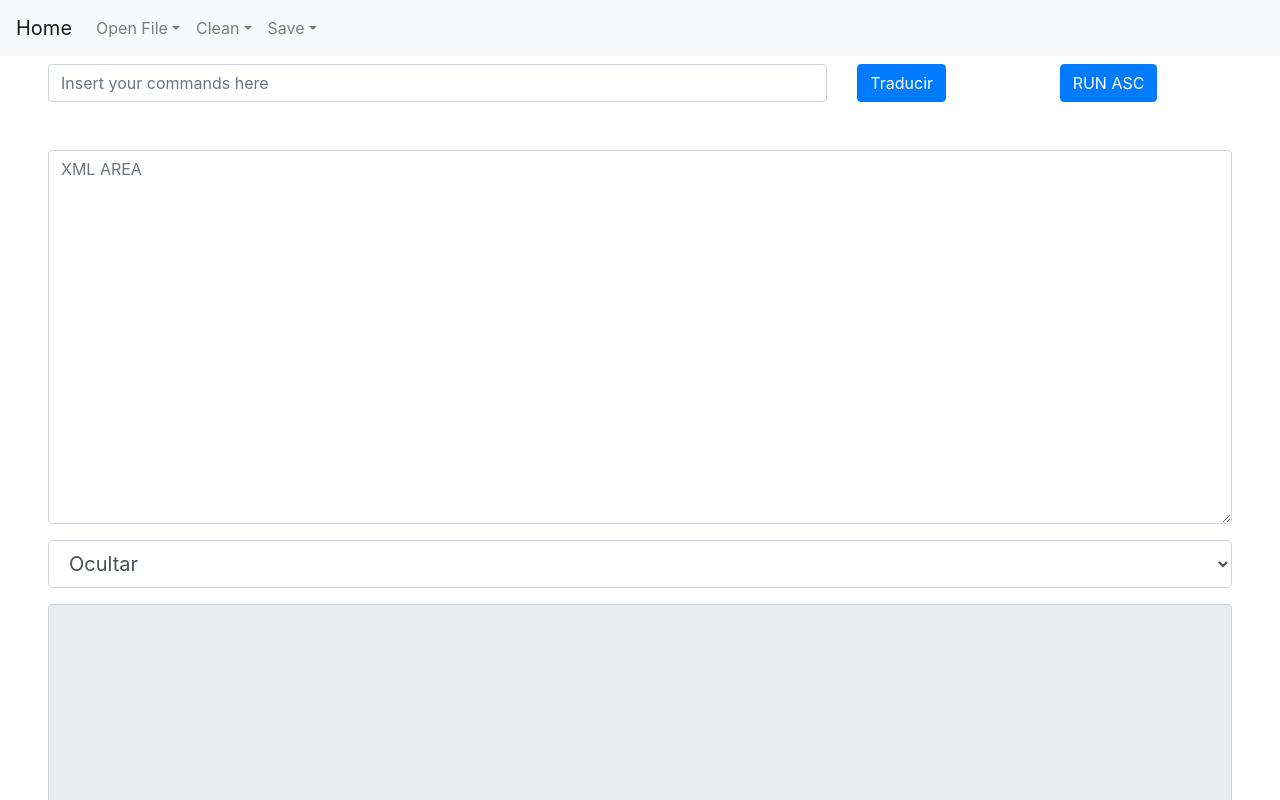
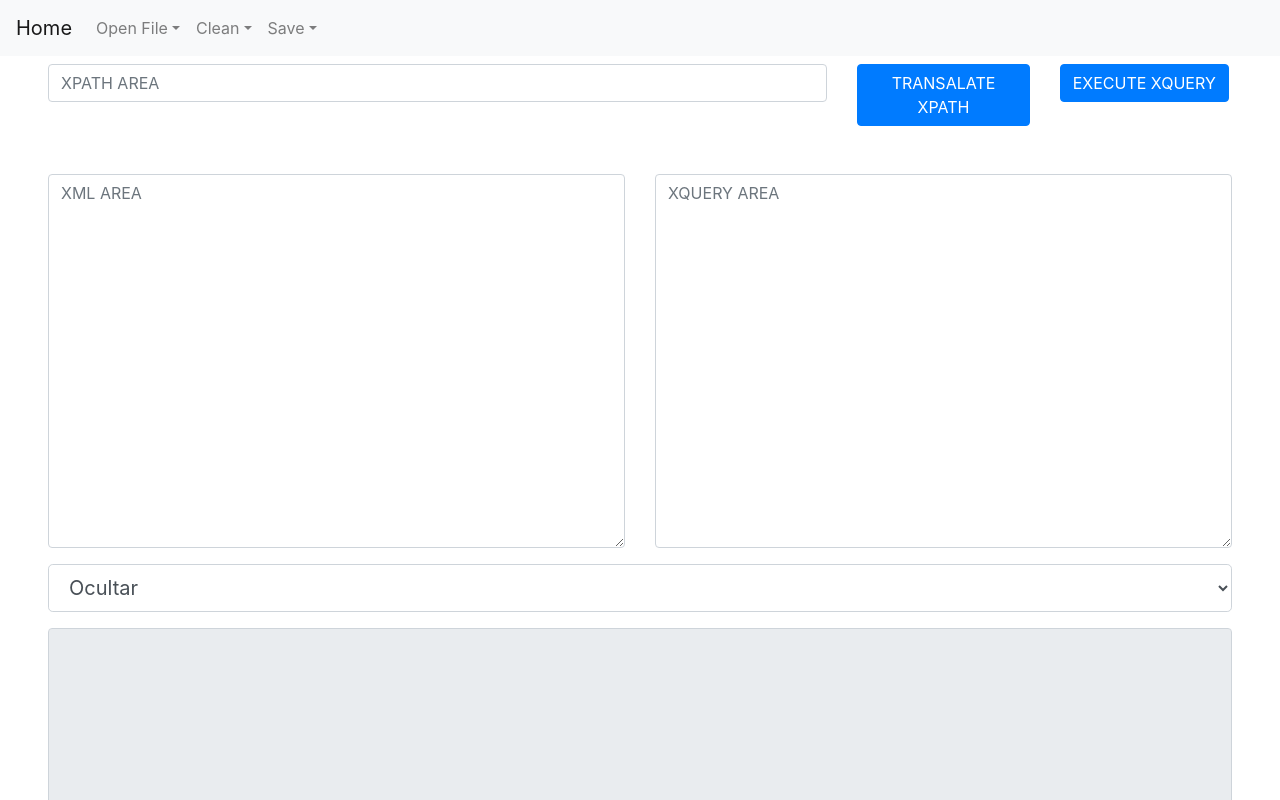
Before and after one commit to 201709309/py_compi2, a React (Create React App) app: page / in a window 1280 px wide. Shown: the top 800 px of the page. Built offline with nearby package versions, Linux system fonts and the light colour scheme.

Commit message:
se modifico la inerfaz, agregando area de xquery

```diff
--- a/src/components/main.tsx
+++ b/src/components/main.tsx
@@ -24,6 +24,7 @@ export default class Main extends Component {
         consoleResult: "",
         xpath: "",
         xml: "",
+        xquery: "",
         repcsttxt: '',
         repgramtxt: '',
         repErrorXML: '',
@@ -127,14 +128,14 @@ export default class Main extends Component {
         }
     }
     traducir = () => {
-        if (this.state.xml==="") {
+        if (this.state.xml === "") {
             return;
         }
         const result = parser.parse(this.state.xml);
         const querys = parseXPATH.parse(this.state.xpath);
         var querysXpath = querys.xpath;
         var ast = result.ast;
-        var respuesta ="";
+        var respuesta = "";
         console.log(querysXpath);
         traducirXml(ast);
         for (const query of querysXpath) {
@@ -145,9 +146,19 @@ export default class Main extends Component {
             }
         }
         this.setState({
-            consoleResult: "//CONSULTA-----------------\n\n/*\n"+ respuesta + "*/\n\n//TRADUCCION-----------------\n\n"+traduccion.getTranslate(),
+            consoleResult: "//CONSULTA-----------------\n\n/*\n" + respuesta + "*/\n\n//TRADUCCION-----------------\n\n" + traduccion.getTranslate(),
         });
     }
+
+
+
+    //METODO PARA QUE DEIVID EJECUTE XQUERY################################################################
+    executeXquery = () =>{
+        console.log(this.state.xquery);
+    }
+    //######################################################################################################
+
+
     handleFileChange = file => {
 
         const reader = new FileReader();
@@ -255,7 +266,7 @@ export default class Main extends Component {
                         <Col xs={12} md={8}>
                             <Form.Control
                                 type="text"
-                                placeholder="Insert your commands here"
+                                placeholder="XPATH AREA"
                                 value={this.state.xpath}
                                 onChange={(e: any) => {
                                     this.setState({
@@ -264,20 +275,35 @@ export default class Main extends Component {
                                 }} />
                         </Col>
                         <Col xs={6} md={2}>
-                            <Button variant="primary" onClick={this.traducir}>Traducir</Button>
+                            <Button variant="primary" onClick={this.traducir}>TRANSALATE XPATH</Button>
                         </Col>
                         <Col xs={6} md={2}>
-                            <Button variant="primary" onClick={this.parse}>RUN ASC</Button>
+                            <Button variant="primary" onClick={this.executeXquery}>EXECUTE XQUERY</Button>
                         </Col>
                     </Row>
                     <br />
 
                     <br />
+                    <Row>
+                        <Col xs={12} md={0}>
+
+                        </Col>
+                        <Col xs={6} md={6}>
                             <Form.Control as="textarea" placeholder="XML AREA" rows={15} value={this.state.xml} onChange={(e: any) => {
                                 this.setState({
                                     xml: e.target.value
                                 })
                             }} />
+                        </Col>
+                        <Col xs={6} md={6}>
+                            <Form.Control as="textarea" placeholder="XQUERY AREA" rows={15} value={this.state.xquery} onChange={(e: any) => {
+                                this.setState({
+                                    xquery: e.target.value
+                                })
+                            }} />
+                        </Col>
+                    </Row>
+
                 </div>
 
                 <div className="mt-3 px-5">
```
Lines whose indentation alone changed are shown as unchanged.
